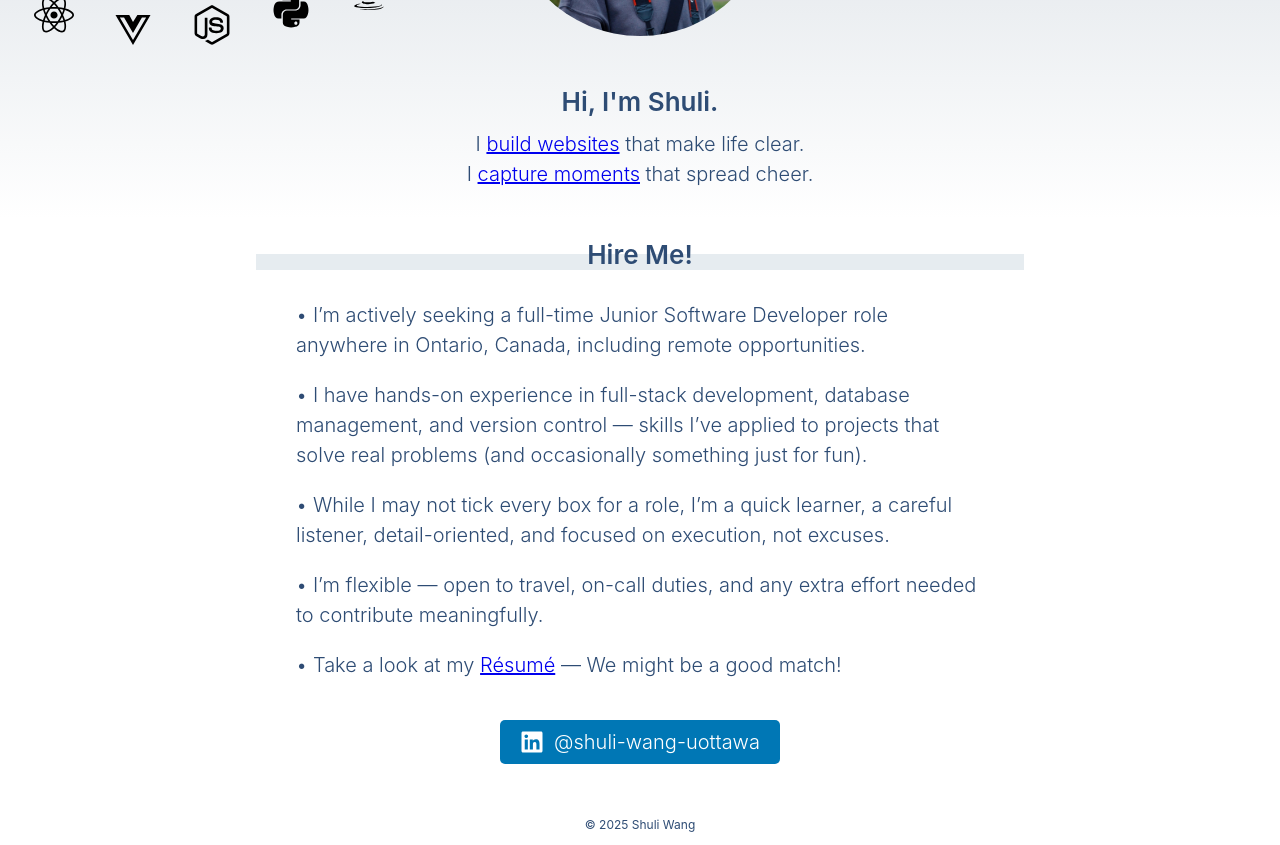
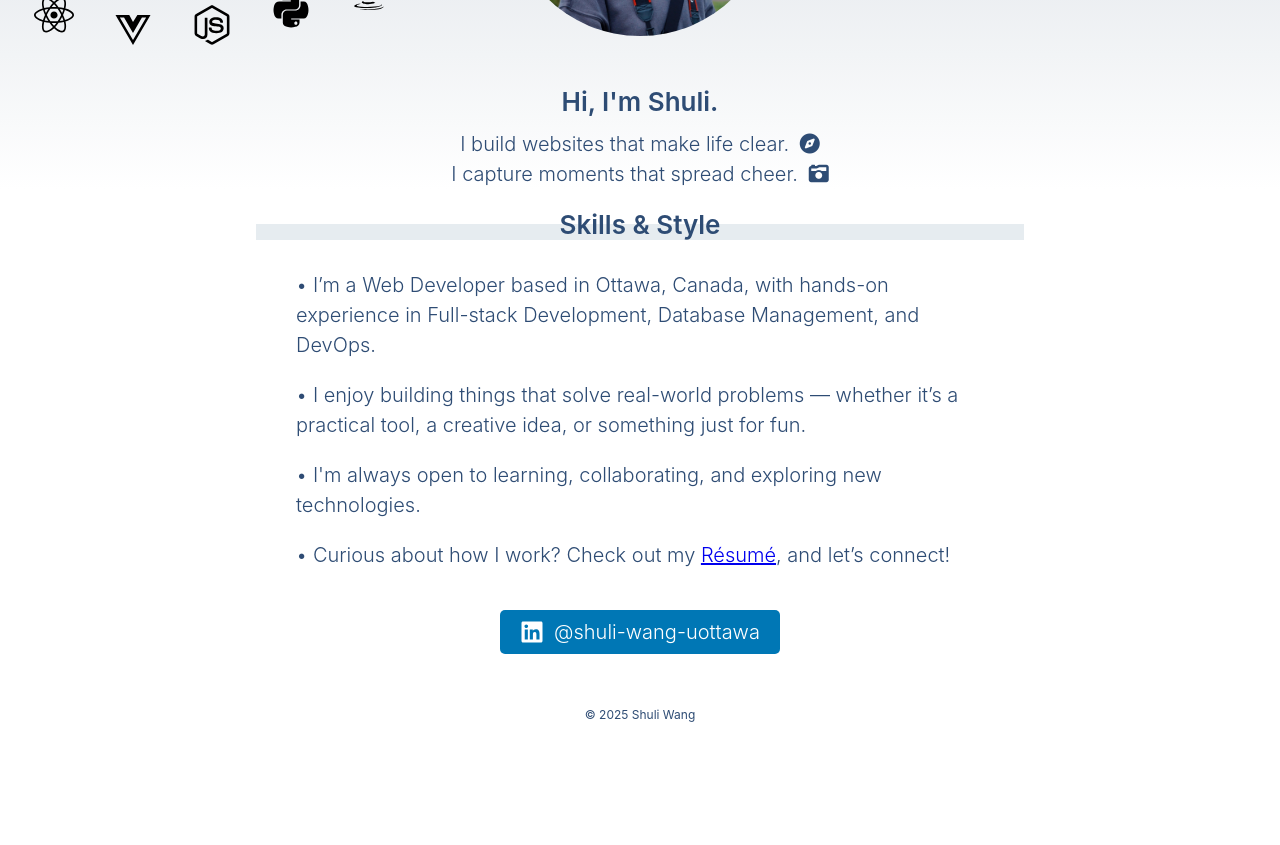
Before and after one commit to Shuli-Wang/Portfolio, a React (Create React App) app: page / in a window 1280 px wide. Shown: the part 480-1325 px from the top of the page. After the commit the page ends 1215 px from the top, so only its background shows below. Built offline with nearby package versions, Linux system fonts and the light colour scheme.

Commit message:
update on introduction.

```diff
--- a/public/index.html
+++ b/public/index.html
@@ -9,6 +9,11 @@
       name="description"
       content="This is Shuli Wang's personal website"
     />
+    <link
+  rel="stylesheet"
+  href="https://cdnjs.cloudflare.com/ajax/libs/font-awesome/6.5.0/css/all.min.css"
+/>
+
     <link rel="apple-touch-icon" href="%PUBLIC_URL%/images/Logo-SR.png" />
     <!--
       manifest.json provides metadata used when your web app is installed on a
--- a/src/Component/Main.css
+++ b/src/Component/Main.css
@@ -35,6 +35,15 @@
   padding-left: 40px;
   padding-right: 40px;
   line-height: 1.5;
+}
+
+.Main i {
+  margin-left: 5px;
+  color: #2E4C74;
+}
+
+.Main i:hover{
+  color: #F08C32;
 }
 
 .container-main {
--- a/src/Component/Main.js
+++ b/src/Component/Main.js
@@ -82,18 +82,23 @@ function MainPage() {
         </motion.div>
 
         <h1 style={{ marginBottom: '12px' }}>Hi, I'm Shuli.</h1>
-        <p style={{ textAlign: 'center', marginBottom: '0' }}>I <a href="/Portfolio/#/Developer">build websites</a> that make life clear.</p>
-        <p style={{ textAlign: 'center', marginBottom: '30px' }}>I <a href="/Portfolio/#/Photographer">capture moments</a> that spread cheer.</p>
+        <p style={{ textAlign: 'center', marginBottom: '0' }}>
+          I build websites that make life clear.{' '}
+          <a href="/Portfolio/#/Developer"><i className="fa fa-compass" aria-hidden="true"></i></a>
+        </p>
+        <p style={{ textAlign: 'center', marginBottom: '0' }}>
+          I capture moments that spread cheer.{' '}
+          <a href="/Portfolio/#/Photographer"><i className="fa fa-camera-retro" aria-hidden="true"></i></a>
+        </p>
       </div>
 
       <div className="container-basic">
         <div className="container-main">
-          <h1 style={{ background: 'linear-gradient(to bottom, transparent 50%, #E6ECF0 50%', marginBottom: '30px' }}>Hire Me!</h1>
-          <p>• I’m actively seeking a full-time Junior Software Developer role anywhere in Ontario, Canada, including remote opportunities.</p>
-          <p>• I have hands-on experience in full-stack development, database management, and version control  — skills I’ve applied to projects that solve real problems (and occasionally something just for fun).</p>
-          <p>• While I may not tick every box for a role, I’m a quick learner, a careful listener, detail-oriented, and focused on execution, not excuses.</p>
-          <p>• I’m flexible — open to travel, on-call duties, and any extra effort needed to contribute meaningfully.</p>
-          <p style={{ marginBottom: '0' }}>• Take a look at my <a href="https://drive.google.com/file/d/1MSE52tMQgsmwRCfFpSVgOtOTaghF5-pb/view?usp=sharing" target="_blank" rel="noopener noreferrer">Résumé</a> — We might be a good match!</p>
+          <h1 style={{ background: 'linear-gradient(to bottom, transparent 50%, #E6ECF0 50%', marginBottom: '30px' }}>Skills & Style</h1>
+          <p>• I’m a Web Developer based in Ottawa, Canada, with hands-on experience in Full-stack Development, Database Management, and DevOps.</p>
+          <p>• I enjoy building things that solve real-world problems — whether it’s a practical tool, a creative idea, or something just for fun.</p>
+          <p>• I'm always open to learning, collaborating, and exploring new technologies.</p>
+          <p style={{ marginBottom: '0' }}>• Curious about how I work? Check out my <a href="https://drive.google.com/file/d/1MSE52tMQgsmwRCfFpSVgOtOTaghF5-pb/view?usp=sharing" target="_blank" rel="noopener noreferrer">Résumé</a>, and let’s connect!</p>
         </div>
         <a
           href="https://www.linkedin.com/in/shuli-wang-uottawa/" // Replace with your LinkedIn profile URL
```
